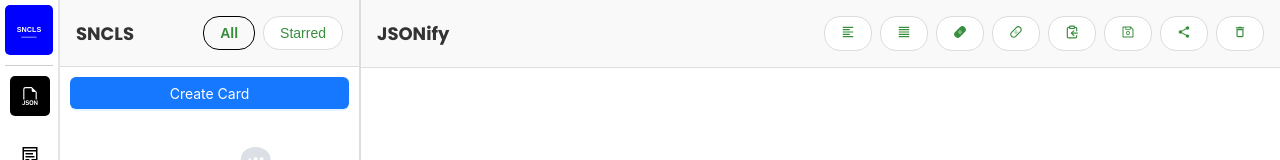
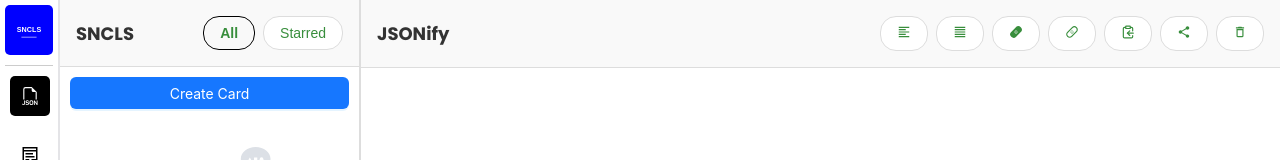
Before and after one commit to saikiran0925/sncls-v2, a React (Vite) app: page /jsonify in a window 1280 px wide. Shown: the top 160 px of the page. Built offline with nearby package versions, Linux system fonts and the light colour scheme.

Commit message:
Remove Save option because we have implemented auto save feature

```diff
--- a/src/components/EditorComponent.jsx
+++ b/src/components/EditorComponent.jsx
@@ -28,7 +28,6 @@ const EditorComponent = React.memo(({ selectedCardContent, onContentChange, onDe
         { name: "Escape", icon: <TbBandageFilled /> },
         { name: "Unescape", icon: <TbBandage /> },
         { name: "Copy", icon: <LuClipboardCopy /> },
-        { name: "Save", icon: <AiOutlineSave /> },
         { name: "Share", icon: <IoMdShare /> },
         { name: "Close Tab", icon: <MdDeleteOutline /> },
       ],
@@ -38,7 +37,6 @@ const EditorComponent = React.memo(({ selectedCardContent, onContentChange, onDe
       language: "",
       buttons: [
         { name: "Copy", icon: <LuClipboardCopy /> },
-        { name: "Save", icon: <AiOutlineSave /> },
         { name: "Share", icon: <IoMdShare /> },
         { name: "Close Tab", icon: <MdDeleteOutline /> },
       ],
@@ -48,7 +46,6 @@ const EditorComponent = React.memo(({ selectedCardContent, onContentChange, onDe
       language: "",
       buttons: [
         { name: "Share", icon: <IoMdShare /> },
-        { name: "Save", icon: <AiOutlineSave /> },
         { name: "Close Tab", icon: <MdDeleteOutline /> },
       ],
     },
```
